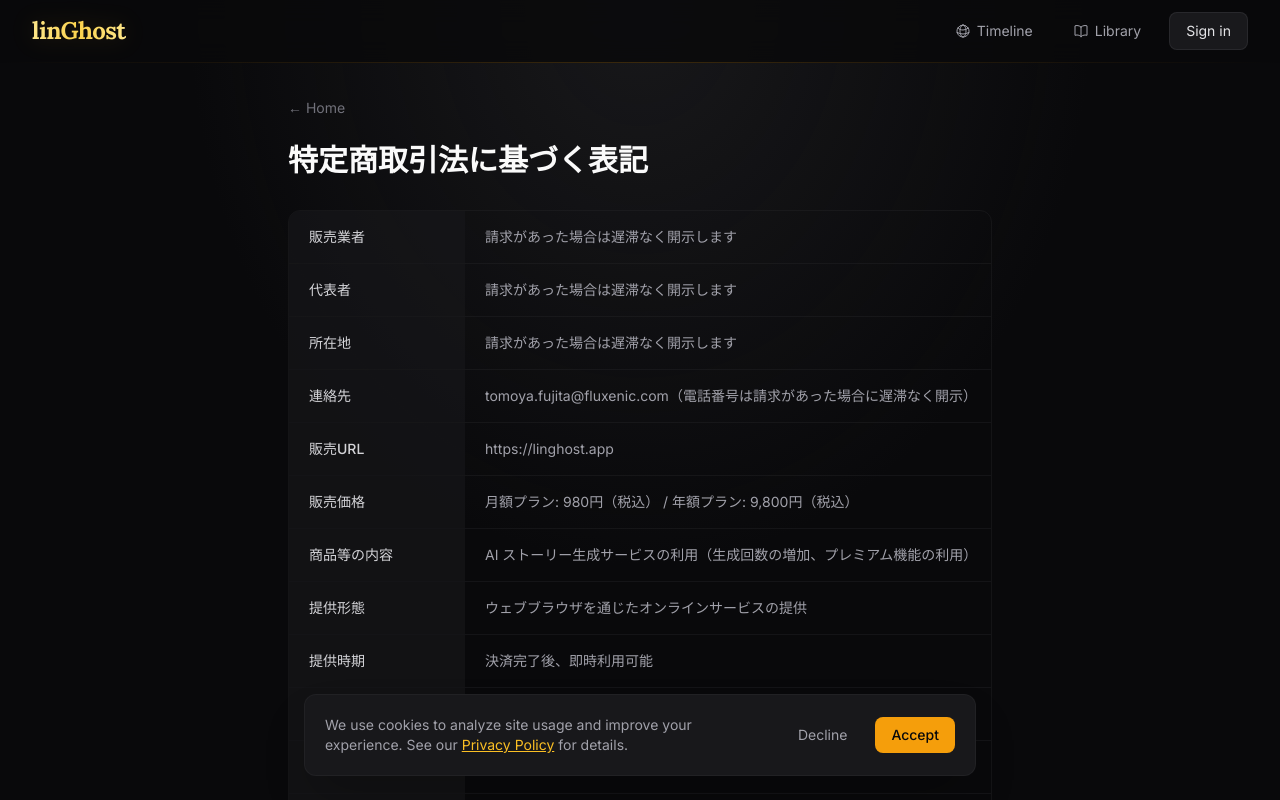
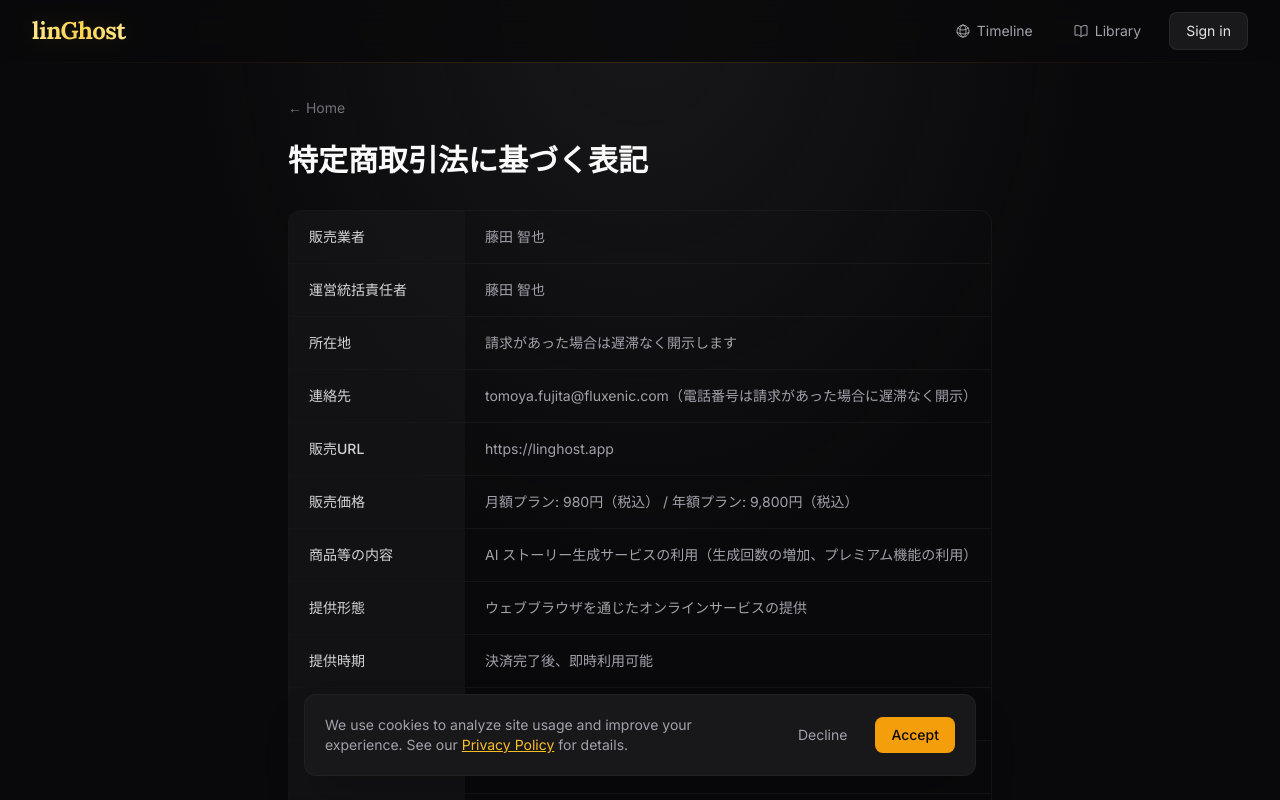
Before and after one commit to tomoyaf/linghost, a Next.js app: page /legal/tokushoho in a window 1280 px wide. Shown: the top 800 px of the page. Built offline with nearby package versions, Linux system fonts and the light colour scheme; no server answers.

Commit message:
fix legal page

```diff
--- a/src/app/legal/tokushoho/page.tsx
+++ b/src/app/legal/tokushoho/page.tsx
@@ -3,8 +3,8 @@ import Header from "@/components/Header";
 import Footer from "@/components/Footer";
 
 const ITEMS = [
-  { label: "販売業者", value: "請求があった場合は遅滞なく開示します" },
-  { label: "代表者", value: "請求があった場合は遅滞なく開示します" },
+  { label: "販売業者", value: "藤田 智也" },
+  { label: "運営統括責任者", value: "藤田 智也" },
   { label: "所在地", value: "請求があった場合は遅滞なく開示します" },
   {
     label: "連絡先",
```
